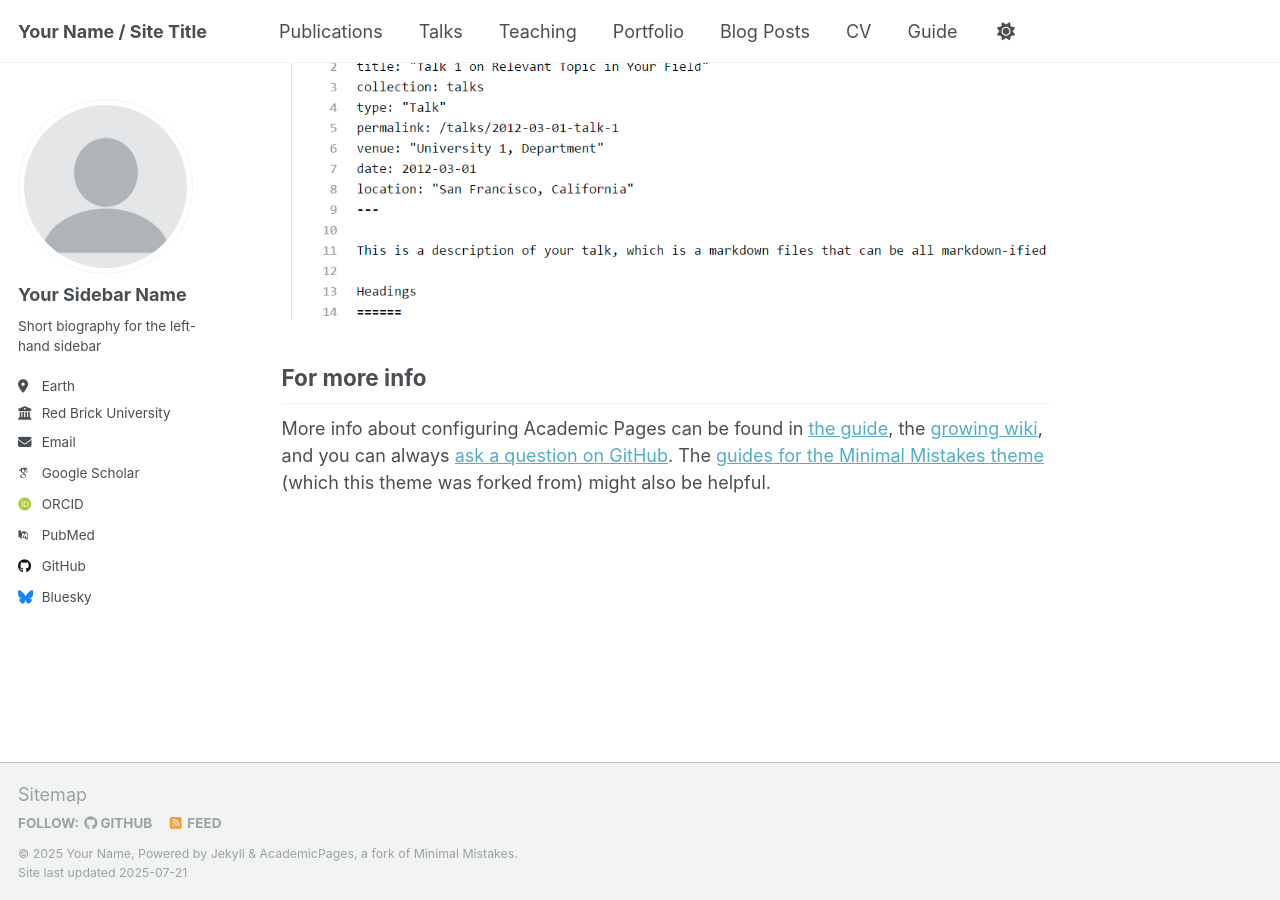
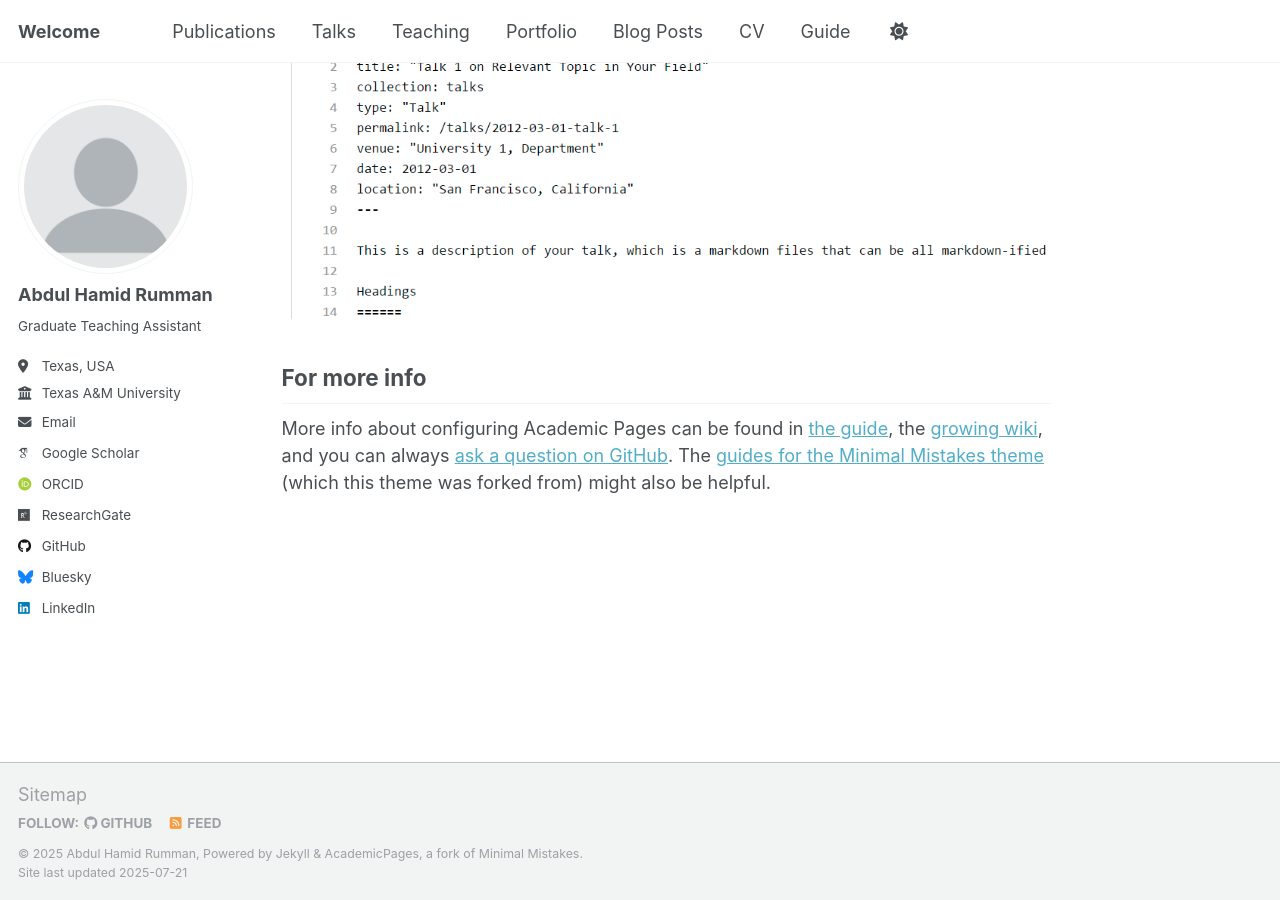
Before and after one commit to AbdulHamidRumman/abdulhamidrumman.github.io, a Jekyll site: the page built from _pages/about.md, in a window 1280 px wide and 900 px high, scrolled down 2880 px. Built offline with Jekyll 4.4.1, drawn with Linux system fonts in a browser that asks for light colours; some web fonts are replaced; a script that is not in the unit is left out.

Commit message:
Update _config.yml

```diff
--- a/_config.yml
+++ b/_config.yml
@@ -9,13 +9,13 @@
 # Basic Site Settings
 locale                   : "en-US"
 site_theme               : "default"
-title                    : "Your Name / Site Title"
+title                    : "Welcome"
 title_separator          : "-"
-name                     : &name "Your Name"
+name                     : &name "Abdul Hamid Rumman"
 description              : &description "personal description"
-url                      : https://academicpages.github.io # the base hostname & protocol for your site e.g. "https://[your GitHub username].github.io" or if you already have some other page hosted on Github then use "https://[your GitHub username].github.io/[Your Repo Name]"
+url                      : https://abdulhamidrumman.github.io # the base hostname & protocol for your site e.g. "https://[your GitHub username].github.io" or if you already have some other page hosted on Github then use "https://[your GitHub username].github.io/[Your Repo Name]"
 baseurl                  : "" # the subpath of your site, e.g. "/blog"
-repository               : "academicpages/academicpages.github.io"
+repository               : "AbdulHamidRumman/abdulhamidrumman.github.io"
 
 # Site Author - The following control what appear as part of the author content on the side bar.
 #               If a field is blank the icon and link will not appear, otherwise it will be shown.
@@ -23,30 +23,30 @@ repository               : "academicpages/academicpages.github.io"
 author:
   # Biographic information
   avatar           : "profile.png"
-  name             : "Your Sidebar Name"
+  name             : "Abdul Hamid Rumman"
   pronouns         : # example: "she/her"
-  bio              : "Short biography for the left-hand sidebar"
-  location         : "Earth"
-  employer         : "Red Brick University"
+  bio              : "Graduate Teaching Assistant"
+  location         : "Texas, USA"
+  employer         : "Texas A&M University"
   uri              : # URL
-  email            : "none@example.org"
+  email            : "abdulhamidrumman@tamu.edu"
 
   # Academic websites
   academia         : # URL
   arxiv            : # URL - Update with the correct link to your profile
-  googlescholar    : "https://scholar.google.com/citations?user=PS_CX0AAAAAJ"
+  googlescholar    : "https://scholar.google.com/citations?user=lYlRYG8AAAAJ&hl"
   impactstory      : # URL
-  orcid            : "http://orcid.org/yourorcidurl"
+  orcid            : "https://orcid.org/0000-0002-4513-2598"
   semantic         : # URL
-  pubmed           : "https://www.ncbi.nlm.nih.gov/pubmed/?term=john+snow"
-  researchgate     : # URL
+  pubmed           : # URL
+  researchgate     : "https://www.researchgate.net/profile/Abdul-Rumman-3"
   scopus           : # URL
 
   # Repositories and software development
   bitbucket        : # Username - Update with your username on the site
   codepen          : # Username
   dribbble         : # Username
-  github           : "academicpages"
+  github           : "AbdulHamidRumman"
   kaggle           : # Username
   stackoverflow    : # User number or user number and name (i.e., use "1" or "1/jeff-atwood")
 
@@ -61,7 +61,7 @@ author:
   keybase          : # Username
   instagram        : # Username
   lastfm           : # Username
-  linkedin         : # Username
+  linkedin         : "abdul-hamid-rumman"
   mastodon         : # URL
   medium           : # URL
   pinterest        : # Username
```
